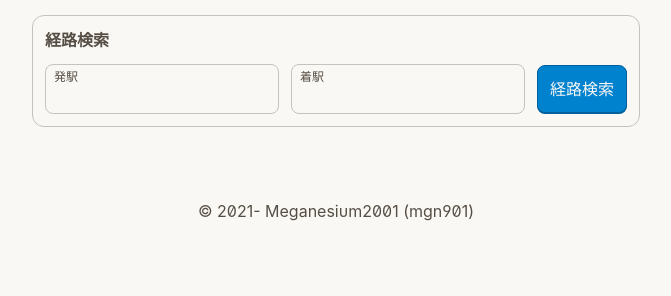
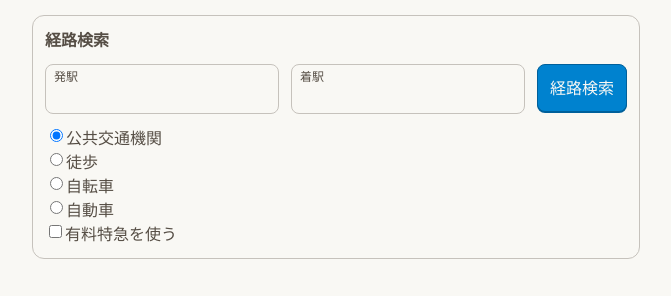
Before and after one commit to mgn901/m13tk, a React app: page / in a window 1280 px wide. Shown: the part 1271-1567 px from the top of the page, without its empty margins (304-975 px from the left). Before the commit the page ends 1518 px from the top, so only its background shows below. Built offline with nearby package versions, Linux system fonts and the light colour scheme; the HTML template or start-up script is replaced by a standard one; a web font is replaced by a local one.

Commit message:
InputDepAndArrにラジオボタンとチェックボックスの使用例を追加した。

```diff
--- a/src/sampleComponents/InputDepAndArr.tsx
+++ b/src/sampleComponents/InputDepAndArr.tsx
@@ -3,7 +3,9 @@ import * as React from 'react';
 export const InputDepAndArr: React.FC = () => {
 	return <section className='tkcnt-y tkb-normal tkm-4 tkp-3 tkr-3'>
 		<h3 className='tkcnt-x tktxt-heading tkm-3'>経路検索</h3>
-		<div className='tkcnt-x tkcnt-y--s tkcnt-y--xs tkalign-center tkm-3'>
+		<div className='tkcnt-x tkcnt-y--s tkcnt-y--xs tkalign-start tkm-3'>
+			<div className='tkcnt-y tkm-3'>
+				<div className='tkcnt-x tkcnt-y--s tkcnt-y--xs tkm-3'>
 					<label className='tkcnt-y tkinputwrapper-text tkm-3 tkpx-2'>
 						<span className='tkcnt-x tktxt-small'>発駅</span>
 						<input className='tkinput-text' type='text' />
@@ -12,6 +14,28 @@ export const InputDepAndArr: React.FC = () => {
 						<span className='tkcnt-x tktxt-small'>着駅</span>
 						<input className='tkinput-text' type='text' />
 					</label>
+				</div>
+				<label className='tkcnt-x'>
+					<input className='tkinput-radio tkm-2' type='radio' name='InputDepAndArr-by' checked={true} />
+					<span className='tkcnt-x tktxt'>公共交通機関</span>
+				</label>
+				<label className='tkcnt-x'>
+					<input className='tkinput-radio tkm-2' type='radio' name='InputDepAndArr-by' />
+					<span className='tkcnt-x tktxt'>徒歩</span>
+				</label>
+				<label className='tkcnt-x'>
+					<input className='tkinput-radio tkm-2' type='radio' name='InputDepAndArr-by' />
+					<span className='tkcnt-x tktxt'>自転車</span>
+				</label>
+				<label className='tkcnt-x'>
+					<input className='tkinput-radio tkm-2' type='radio' name='InputDepAndArr-by' />
+					<span className='tkcnt-x tktxt'>自動車</span>
+				</label>
+				<label className='tkcnt-x'>
+					<input className='tkinput-checkbox tkm-2' type='checkbox' />
+					<span className='tkcnt-x tktxt'>有料特急を使う</span>
+				</label>
+			</div>
 			<button className='tkcolor-pr tkchip-x tkbtn-normal tky-12 tkm-3 tkpx-3'>
 				<span className='tktxt tkcolor-fg0'>経路検索</span>
 			</button>
```
Lines whose indentation alone changed are shown as unchanged.
